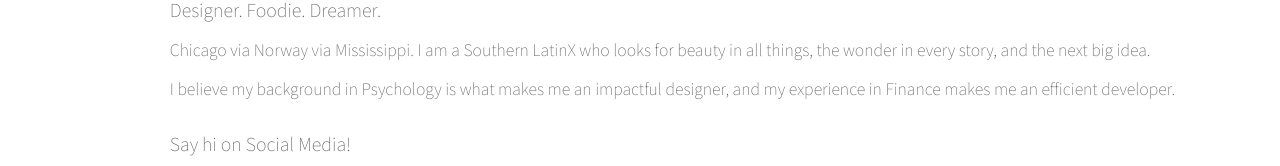
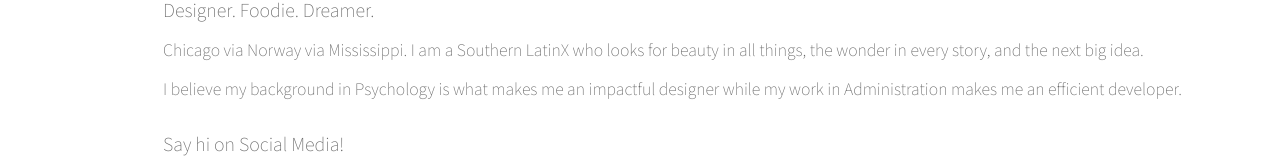
Before and after one commit to ZelmaSedano/react-portfolio, a React (Create React App) app in the folder portfolio/: page / in a window 1280 px wide. Shown: the part 1436-1602 px from the top of the page. Built offline with nearby package versions, Linux system fonts and the light colour scheme; the HTML template or start-up script is replaced by a standard one.

Commit message:
more about changes

```diff
--- a/portfolio/src/components/About.js
+++ b/portfolio/src/components/About.js
@@ -12,7 +12,7 @@ function About() {
 
         <p className='about-p-small'>Chicago via Norway via Mississippi. I am a Southern LatinX who looks for beauty in all things, the wonder in every story, and the next big idea.</p>
 
-        <p className='about-p-small'>I believe my background in Psychology is what makes me an impactful designer, and my experience in Finance makes me an efficient developer.</p>
+        <p className='about-p-small'>I believe my background in Psychology is what makes me an impactful designer while my work in Administration makes me an efficient developer.</p>
 
         <p class='say-hi'>Say hi on Social Media!</p>
 
```
